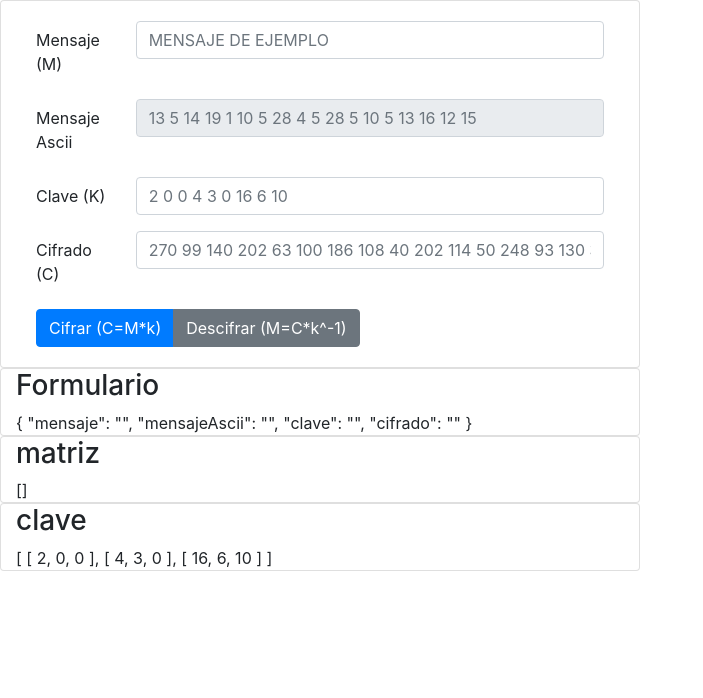
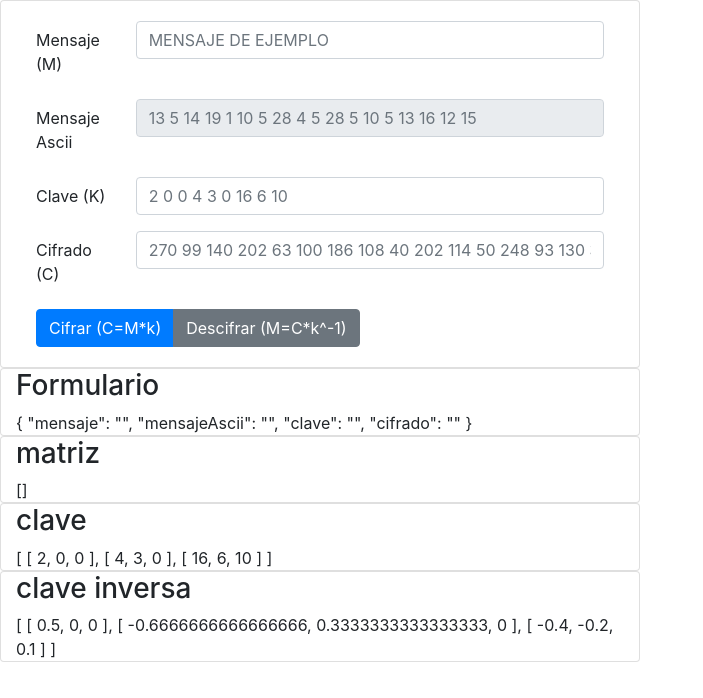
Before and after one commit to gutierreznestor/ngmatrices, an Angular app: page / in a window 1280 px wide. Shown: the top 698 px of the page, without its empty margins (0-703 px from the left). Built offline with nearby package versions, Linux system fonts and the light colour scheme.

Commit message:
Clave inversa predeterminada

```diff
--- a/src/app/matrices/matriz/matriz.component.html
+++ b/src/app/matrices/matriz/matriz.component.html
@@ -46,3 +46,7 @@
   <h3>clave</h3>
   {{clave | json}}
 </div>
+<div class="card col-md-6">
+  <h3>clave inversa</h3>
+  {{claveInversa | json}}
+</div>
--- a/src/app/matrices/matriz/matriz.component.ts
+++ b/src/app/matrices/matriz/matriz.component.ts
@@ -17,6 +17,7 @@ export class MatrizComponent implements OnInit {
 
   matriz:number[][] = [];
   clave:number[][] = [[2,0,0],[4,3,0],[16,6,10]];
+  claveInversa:number[][]=[[1/2,0,0],[-2/3,1/3,0],[-2/5,-1/5,1/10]];
 
   constructor(private fb: FormBuilder) { }
 
```
